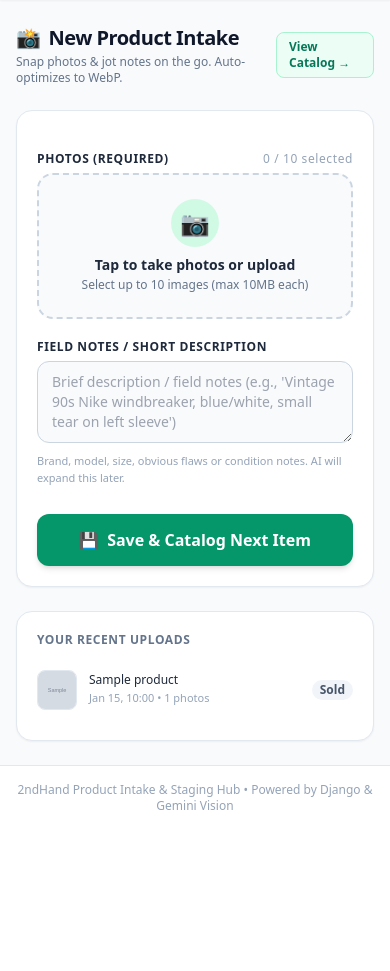
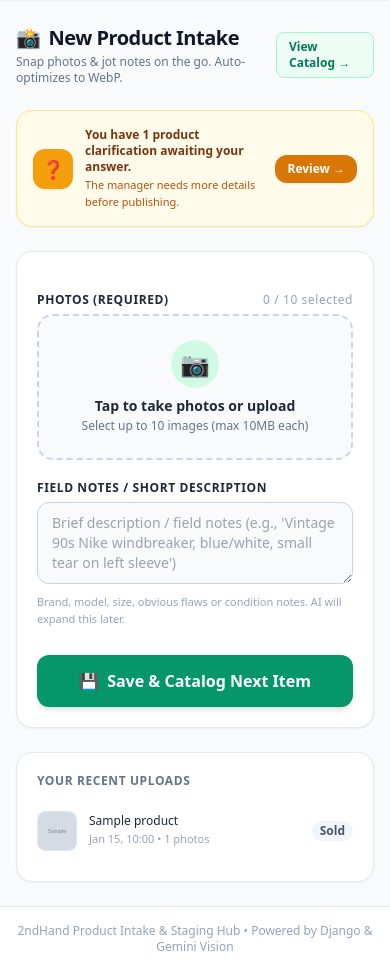
Before and after one commit to saert3311/2nd-hand-manager, a Django app: page /intake/ in a window 390 px wide; the page is wider, and only the part inside the window is pictured. Shown: the part 65-1036 px from the top of that part. Before the commit the page ends 875 px from the top of that part, so only its background shows below. Run offline with Django 5.2, Linux system fonts and the light colour scheme; a user stored in the database is signed in; tables that the repository leaves empty hold one stand-in row (values such as "Sample post"); grey boxes marked "Sample" are stand-in pictures; some libraries are stand-ins or nearby versions.

Commit message:
feat(notifications): add global clarifications context processor, navbar attention badge, and intake alert banner
- Provide notifications context processor with pending_clarifications_count for authenticated users.
- Register context processor in TEMPLATES options.
- Add high-visibility Dudas (X) badge in navigation bar linking to awaiting_info filtered dashboard.
- Add alert banner on mobile intake view informing assistants of pending clarification requests.
- Add unit tests verifying processor and template rendering.

```diff
--- a/config/settings.py
+++ b/config/settings.py
@@ -57,6 +57,7 @@ TEMPLATES = [
                 'django.contrib.auth.context_processors.auth',
                 'django.contrib.messages.context_processors.messages',
                 'django.template.context_processors.i18n',
+                'inventory.context_processors.notifications',
             ],
         },
     },
--- /dev/null
+++ b/inventory/context_processors.py
@@ -0,0 +1,12 @@
+from inventory.models import ClarificationStatus, ProductClarification
+
+
+def notifications(request):
+    """
+    Global context processor providing count of unresolved clarification questions.
+    Returns 0 for unauthenticated users.
+    """
+    if getattr(request, "user", None) and request.user.is_authenticated:
+        count = ProductClarification.objects.filter(status=ClarificationStatus.PENDING).count()
+        return {"pending_clarifications_count": count}
+    return {"pending_clarifications_count": 0}
--- a/inventory/templates/inventory/base.html
+++ b/inventory/templates/inventory/base.html
@@ -82,6 +82,16 @@
             <a href="{% url 'inventory:dashboard' %}" class="px-3 py-1.5 text-sm font-medium text-slate-700 hover:text-emerald-600 hover:bg-slate-50 rounded-lg transition">
               {% trans "Dashboard" %}
             </a>
+            {% if pending_clarifications_count > 0 %}
+            <a href="{% url 'inventory:dashboard' %}?status=awaiting_info"
+               id="badge-pending-clarifications"
+               class="badge-pending-clarifications flex items-center gap-1.5 px-2.5 py-1 text-xs font-bold rounded-lg bg-amber-100 text-amber-800 hover:bg-amber-200 border border-amber-300 transition shadow-sm animate-pulse"
+               title="{% trans 'Pending clarifications from manager' %}">
+              <span>❓</span>
+              <span class="hidden sm:inline">{% trans "Doubts" %}</span>
+              <span class="bg-amber-600 text-white text-[11px] font-extrabold px-1.5 py-0.2 rounded-full">{{ pending_clarifications_count }}</span>
+            </a>
+            {% endif %}
             {% if user.is_staff %}
             <a href="{% url 'admin:index' %}" class="hidden md:inline px-3 py-1.5 text-sm font-medium text-slate-500 hover:text-slate-800 hover:bg-slate-50 rounded-lg transition">
               {% trans "Admin" %}
--- a/inventory/templates/inventory/intake.html
+++ b/inventory/templates/inventory/intake.html
@@ -18,6 +18,33 @@
       {% trans "View Catalog" %} &rarr;
     </a>
   </div>
+
+  {% if pending_clarifications_count > 0 %}
+  <!-- Alert Banner: Pending Clarifications -->
+  <div class="alert-pending-clarifications-banner p-4 bg-amber-50 border border-amber-200 rounded-2xl flex items-center justify-between gap-3 shadow-sm">
+    <div class="flex items-center gap-3">
+      <div class="w-10 h-10 rounded-xl bg-amber-500 text-white flex items-center justify-center text-lg font-bold shadow-sm shrink-0">
+        ❓
+      </div>
+      <div>
+        <h3 class="text-xs sm:text-sm font-bold text-amber-900">
+          {% blocktrans count count=pending_clarifications_count %}
+            You have {{ count }} product clarification awaiting your answer.
+          {% plural %}
+            You have {{ count }} product clarifications awaiting your answer.
+          {% endblocktrans %}
+        </h3>
+        <p class="text-[11px] sm:text-xs text-amber-700 mt-0.5">
+          {% trans "The manager needs more details before publishing." %}
+        </p>
+      </div>
+    </div>
+    <a href="{% url 'inventory:dashboard' %}?status=awaiting_info"
+       class="whitespace-nowrap px-3 py-1.5 bg-amber-600 hover:bg-amber-700 text-white text-xs font-bold rounded-xl shadow-sm transition">
+      {% trans "Review" %} &rarr;
+    </a>
+  </div>
+  {% endif %}
 
   <!-- Intake Form Card -->
   <div class="bg-white rounded-2xl shadow-sm border border-slate-200 overflow-hidden">
```
Also changed, not shown: tasks/todo.md (+6 -6 lines), tests/test_clarifications.py (+92 -1 lines).
